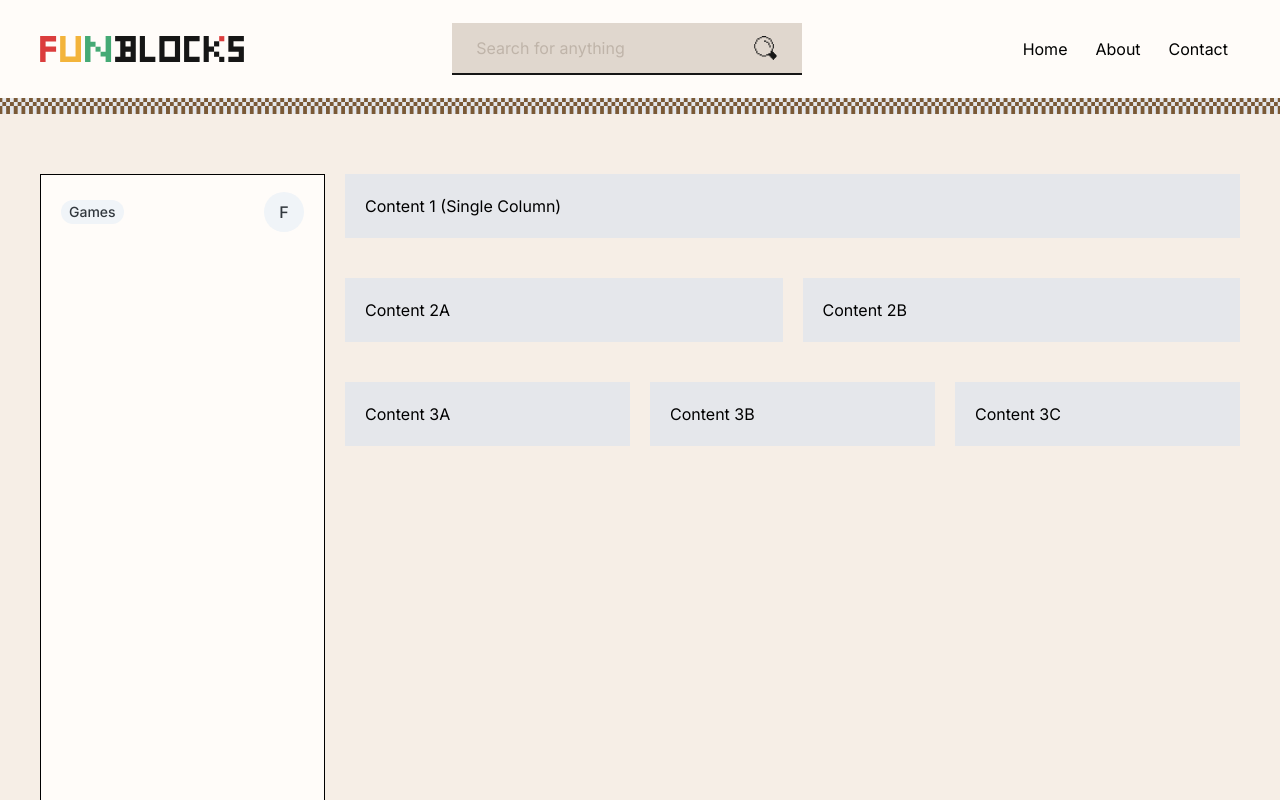
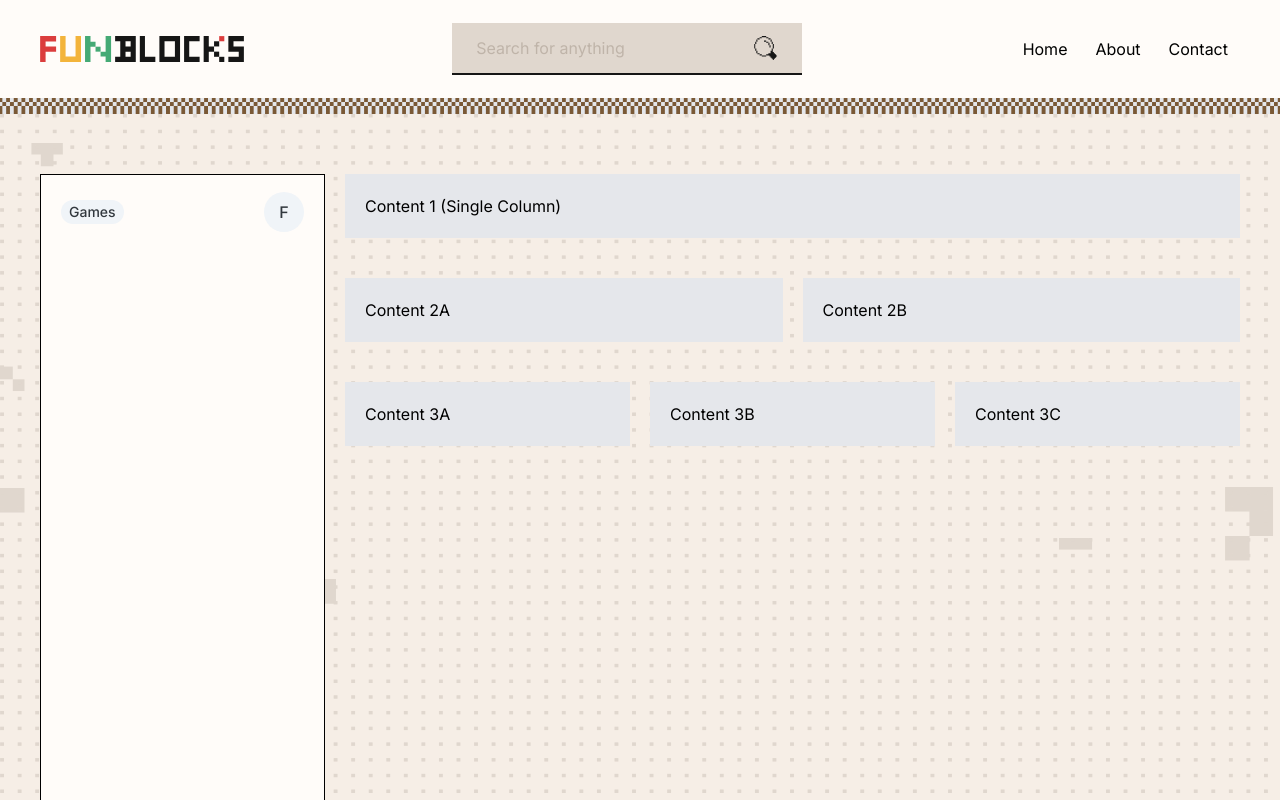
Before and after one commit to sakukuku/fun-blocks-blog-original, a Next.js app: page / in a window 1280 px wide. Shown: the top 800 px of the page. Built offline with nearby package versions, Linux system fonts and the light colour scheme.

Commit message:
feat: main content

```diff
--- a/src/components/Main/Main.tsx
+++ b/src/components/Main/Main.tsx
@@ -1,10 +1,27 @@
 import React from 'react';
 import {GamesColumn} from "@/components/GamesColumn/GamesColumn";
 import {MainColumn} from "@/components/MainColumn/MainColumn";
+import Image from "next/image";
 
 const Main = () => {
+  const svgBackground = "url('/background.svg')";
   return (
-      <div className="min-h-screen flex justify-center items-start pt-[60px] pb-[60px]">
+      <div
+          className="min-h-screen flex justify-center items-start pt-[60px] pb-[60px]"
+          style={{
+            backgroundImage: svgBackground,
+            backgroundRepeat: 'repeat',
+            backgroundSize: 'auto'
+          }}
+      >
+        <div className="absolute top-[143px] left-0 -z-10">
+          <Image src="/bg-svg-left.svg" alt="Left SVG" width={336} height={461}/>
+        </div>
+
+        <div className="absolute top-1 right-0 -z-10">
+          <Image src="/bg-svg-right.svg" alt="Right SVG" width={221} height={557}/>
+        </div>
+
         <div className="w-full max-w-[1200px] flex justify-between gap-x-5">
           {/* Left Column */}
           <GamesColumn/>
```
